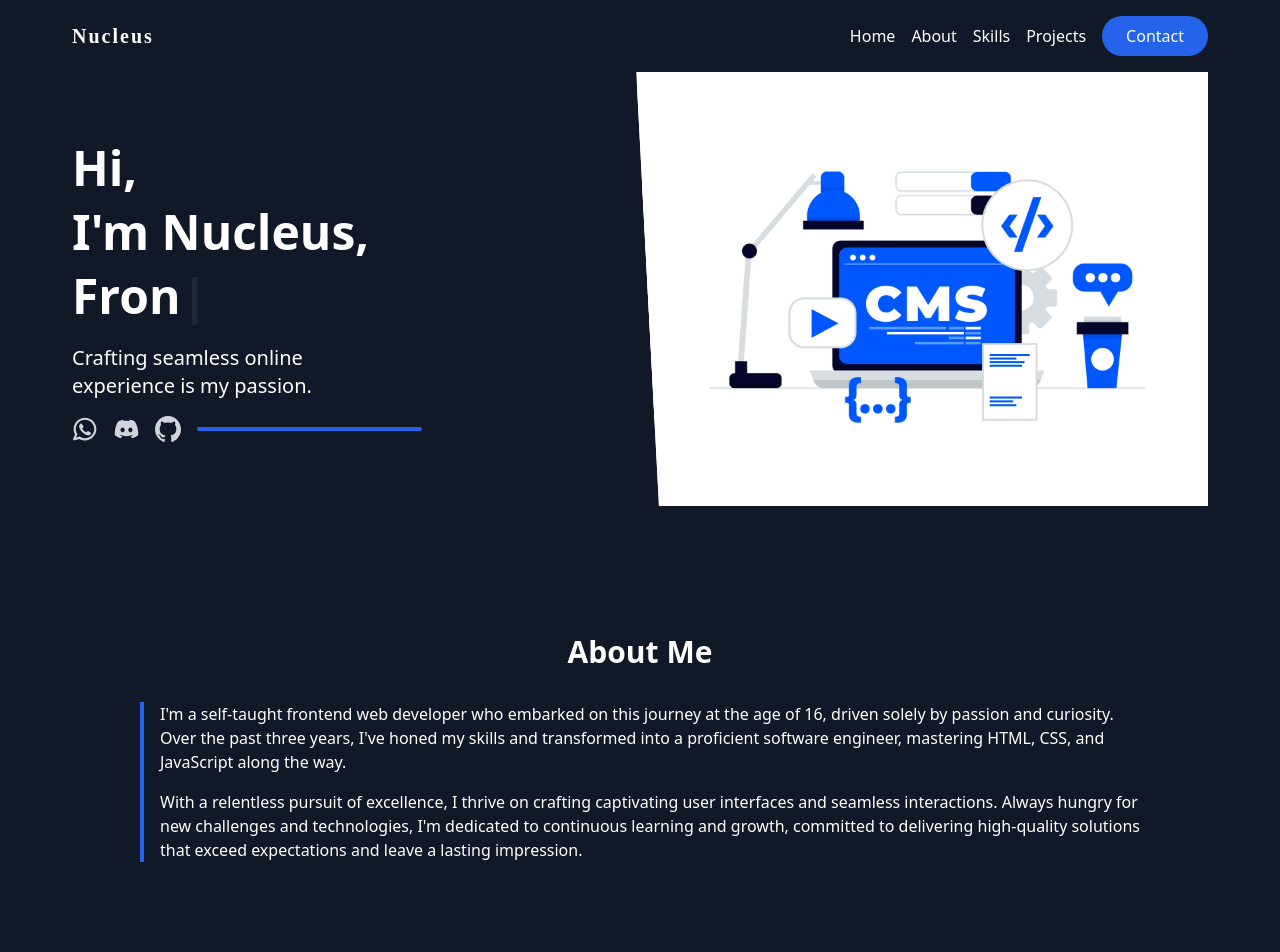
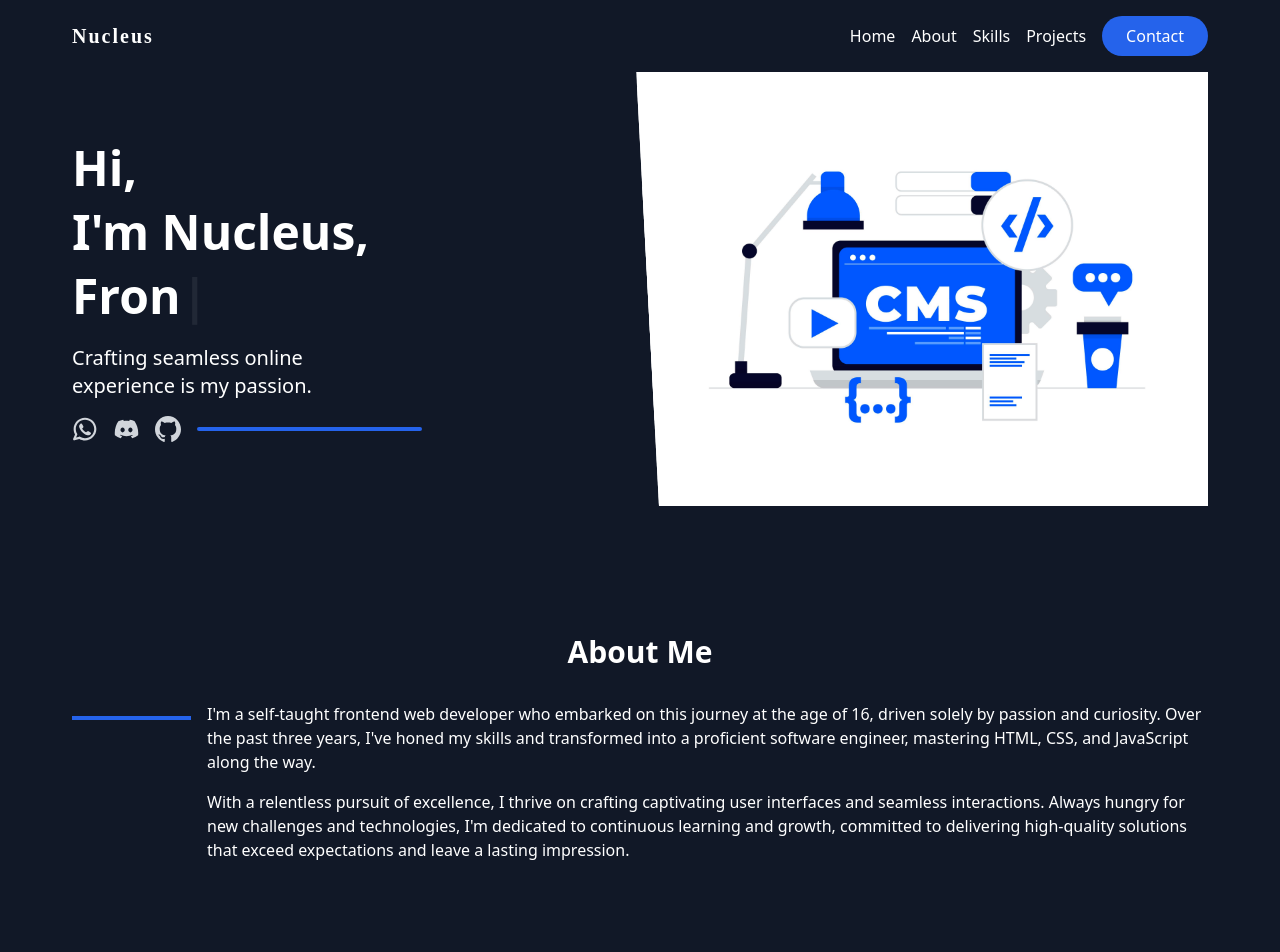
Before and after one commit to nucleus48/portfolio, a React (Vite) app: page / in a window 1280 px wide. Shown: the top 952 px of the page. Built offline with nearby package versions, Linux system fonts and the light colour scheme; a web font is replaced by a local one.

Commit message:
About Done

```diff
--- a/src/components/About.tsx
+++ b/src/components/About.tsx
@@ -1,8 +1,10 @@
 export default function About() {
   return (
-    <section id="about" className="py-16 max-w-[1000px] mx-auto">
+    <section id="about" className="py-16">
       <h2 className="text-2xl sm:text-3xl font-bold mb-8 text-center">About Me</h2>
-    <div className="pl-4 border-l-4 border-blue-600 space-y-4">
+      <div className="flex gap-4 sm:items-baseline">
+        <div className="border-l-4 border-blue-600 sm:border-l-0 sm:border-t-4 sm:w-1/4"></div>
+        <div className="space-y-4">
           <p>
             I'm a self-taught frontend web developer who embarked on this journey at the age of 16, driven solely by passion and curiosity. Over the past three years, I've honed my skills and transformed into a proficient software engineer, mastering HTML, CSS, and JavaScript along the way.
           </p>
@@ -10,6 +12,7 @@ export default function About() {
             With a relentless pursuit of excellence, I thrive on crafting captivating user interfaces and seamless interactions. Always hungry for new challenges and technologies, I'm dedicated to continuous learning and growth, committed to delivering high-quality solutions that exceed expectations and leave a lasting impression.
           </p>
         </div>
+      </div>
     </section>
   )
 }
```
Lines whose indentation alone changed are shown as unchanged.
